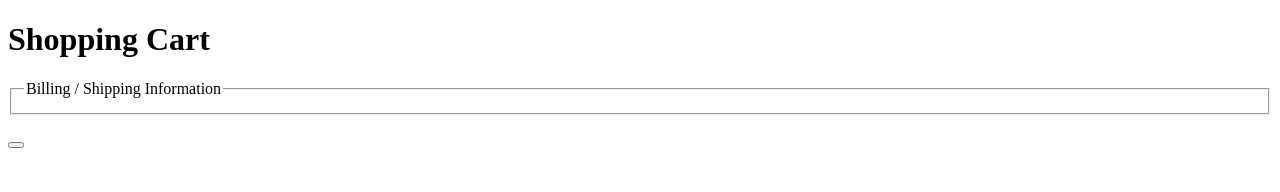
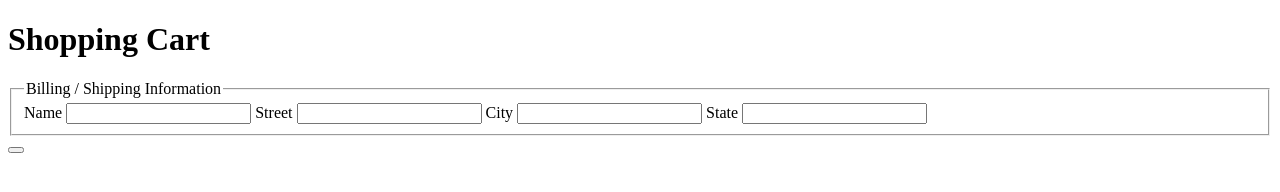
Before and after one commit to tyler-fishbone/order-form, a plain HTML site: page cart.html in a window 1280 px wide. Drawn offline with Linux system fonts and the light colour scheme.

Commit message:
made app_car.js and added table and ID for cart.html

```diff
--- /dev/null
+++ b/app_cart.js
@@ -0,0 +1 @@
+'use strict';
--- a/cart.html
+++ b/cart.html
@@ -13,12 +13,29 @@
       <form>
         <fieldset>
           <legend>Billing / Shipping Information</legend>
+          <label
+          for="nameOfBuyer">Name</label>
+          <input type="text"
+          id="name-Of-Buyer">
+
+          <label for="streetOfBuyer">Street</label>
+          <input type="text"  id="street-Of-Buyer">
+
+          <label for="cityOfBuyer">City</label>
+          <input type="text"
+          id="city-Of-Buyer">
+
+          <label for"stateOfBuyer">State</label>
+          <input type="text"
+          id="state-Of-Buyer">
+
+          <label> </label>
         </fieldset>
+
       </form>
       <section>
-          <ul>
-              <!-- list of items in cart goes here -->
-          </ul>
+          <table id="table-chart">
+            <table></table>
       </section>
     </div>
     <section>
```
